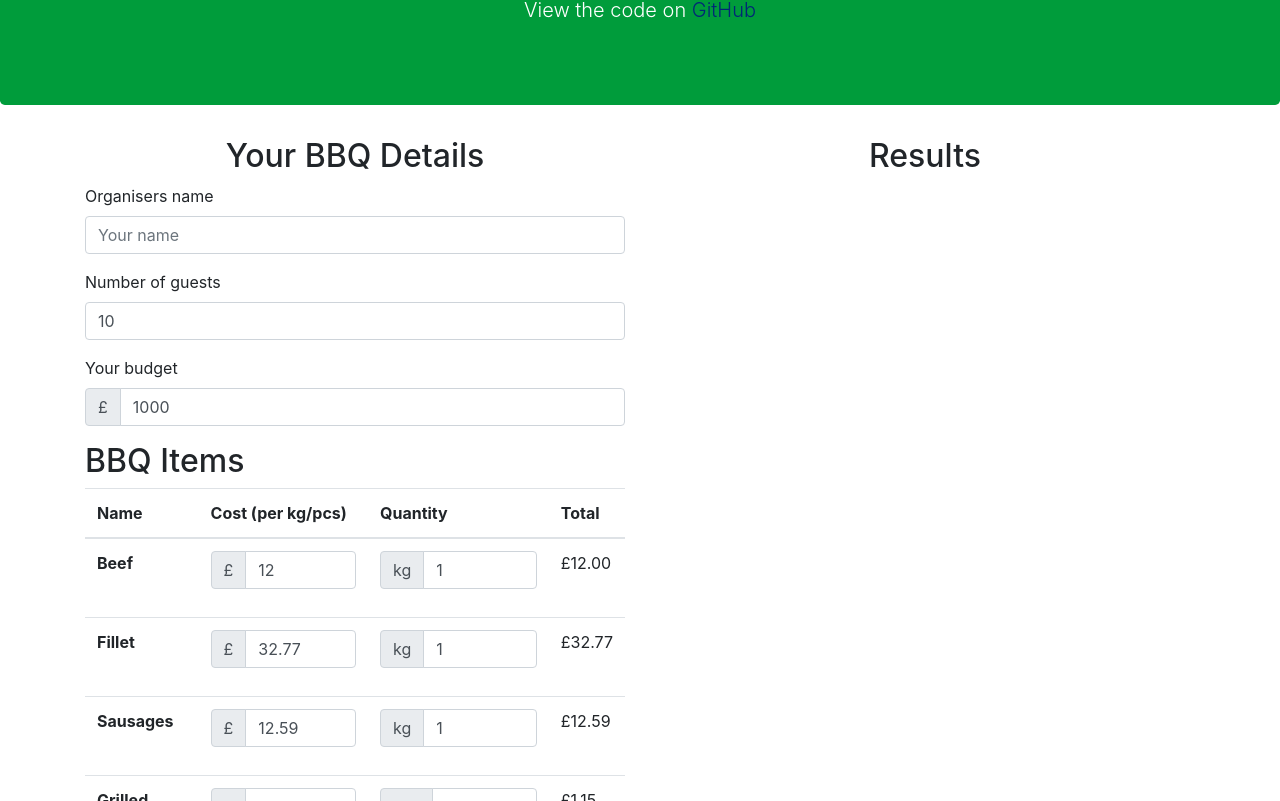
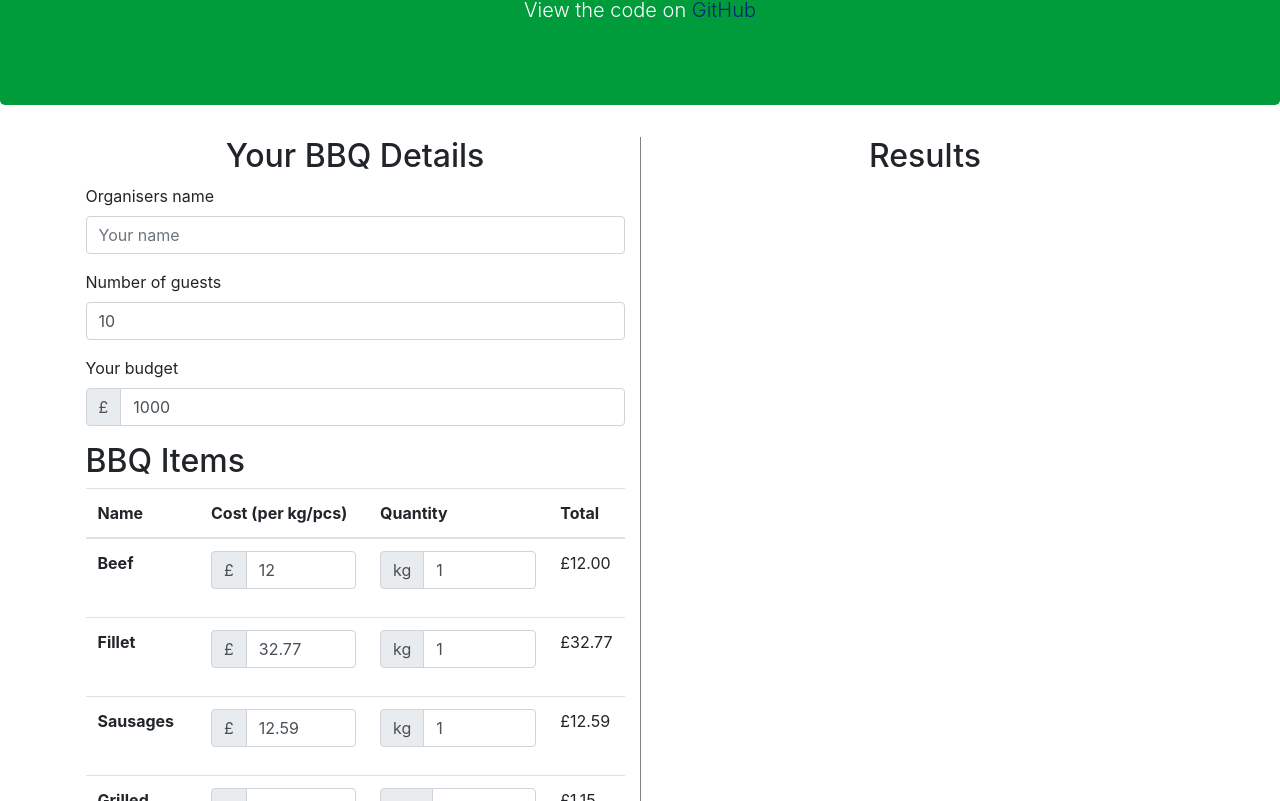
Before and after one commit to stuartleaver/seasons-of-serverless, an Angular app in the folder 04-a-big-barbecue/app/: page / in a window 1280 px wide. Shown: the part 519-1320 px from the top of the page. Built offline with nearby package versions, Linux system fonts and the light colour scheme.

Commit message:
Add border between divs
Added a border so that the details and results are separated a bit.

```diff
--- a/04-a-big-barbecue/app/src/app/components/big-barbecue/big-barbecue.component.css
+++ b/04-a-big-barbecue/app/src/app/components/big-barbecue/big-barbecue.component.css
@@ -27,3 +27,12 @@
     display: flex;
     margin: 0 auto;
 }
+
+.bbq-details {
+    border-right: 1px solid gray;
+}
+
+.bbq-results {
+    border-left: 1px solid gray;
+    margin-left: -1px;
+}
--- a/04-a-big-barbecue/app/src/app/components/big-barbecue/big-barbecue.component.html
+++ b/04-a-big-barbecue/app/src/app/components/big-barbecue/big-barbecue.component.html
@@ -1,6 +1,6 @@
 <div class="container">
     <div class="row justify-content-center">
-        <div class="col-6">
+        <div class="col-6 bbq-details">
             <h2 class=" text-center">Your BBQ Details</h2>
             <form [formGroup]="barbequeForm" (ngSubmit)="onSubmit(barbequeForm.value)">
                 <div class="mb-3">
@@ -74,7 +74,7 @@
                 <br />
             </form>
         </div>
-        <div class="col-6">
+        <div class="col-6 bbq-results">
             <h2 class=" text-center">Results</h2>
             <div *ngIf="errors" class='container'>
                 <div class="alert alert-danger text-center" role="alert">
```
